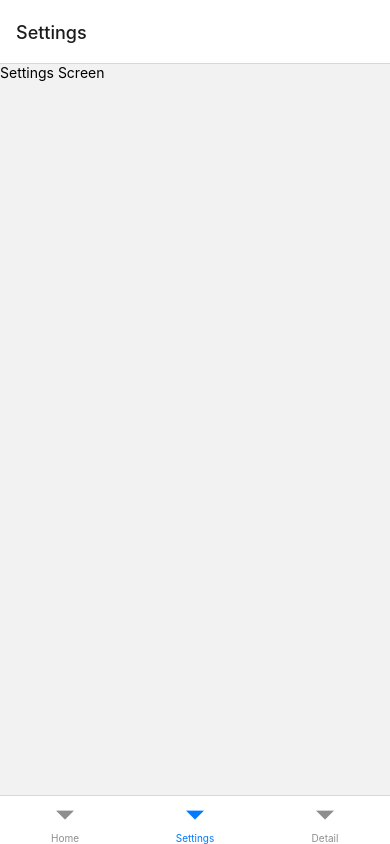
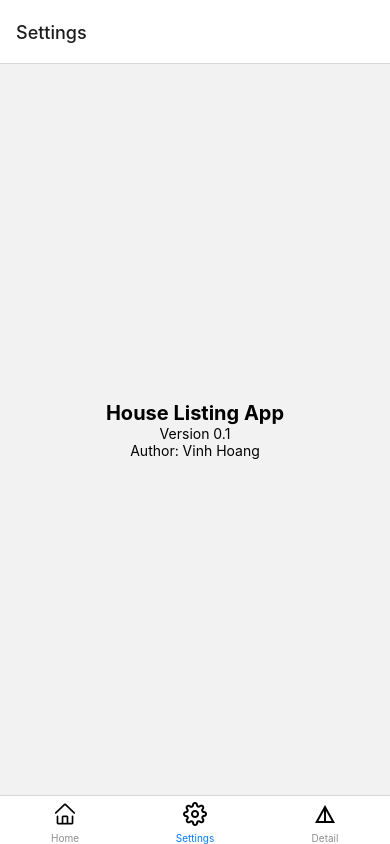
Before and after one commit to vinhhn3/TCD0301HouseListingApp, a React Native app: screen /Settings in a window 390 px wide. Built offline with nearby package versions, Linux system fonts and the light colour scheme; no server answers.

Commit message:
Refactor

```diff
--- a/App.js
+++ b/App.js
@@ -1,7 +1,7 @@
+import { AntDesign, Feather, MaterialIcons } from "@expo/vector-icons";
 import { createBottomTabNavigator } from "@react-navigation/bottom-tabs";
 import { NavigationContainer } from "@react-navigation/native";
 import React from "react";
-import { StyleSheet } from "react-native";
 import Detail from "./Screens/Detail";
 import Home from "./Screens/Home";
 import Settings from "./Screens/Settings";
@@ -11,7 +11,20 @@ const Stack = createBottomTabNavigator();
 const App = () => {
   return (
     <NavigationContainer>
-      <Stack.Navigator initialRouteName="Home">
+      <Stack.Navigator
+        initialRouteName="Home"
+        screenOptions={({ route }) => ({
+          tabBarIcon: ({ focused }) => {
+            if (route.name === "Home") {
+              return <AntDesign name="home" size={24} color="black" />;
+            } else if (route.name === "Settings") {
+              return <Feather name="settings" size={24} color="black" />;
+            } else if (route.name === "Detail") {
+              return <MaterialIcons name="details" size={24} color="black" />;
+            }
+          },
+        })}
+      >
         <Stack.Screen name="Home" component={Home} />
         <Stack.Screen name="Settings" component={Settings} />
         <Stack.Screen name="Detail" component={Detail} />
@@ -20,12 +33,4 @@ const App = () => {
   );
 };
 
-const styles = StyleSheet.create({
-  container: {
-    flex: 1,
-    alignItems: "center",
-    justifyContent: "center",
-  },
-});
-
 export default App;
--- a/Screens/Settings.js
+++ b/Screens/Settings.js
@@ -1,12 +1,29 @@
 import React from "react";
-import { Text, View } from "react-native";
+import { StyleSheet, Text, View } from "react-native";
 
 const Settings = () => {
   return (
-    <View>
-      <Text>Settings Screen</Text>
+    <View style={styles.container}>
+      <Text
+        style={{
+          fontSize: 20,
+          fontWeight: "bold",
+        }}
+      >
+        House Listing App
+      </Text>
+      <Text>Version 0.1</Text>
+      <Text>Author: Vinh Hoang</Text>
     </View>
   );
 };
 
+const styles = StyleSheet.create({
+  container: {
+    flex: 1,
+    alignItems: "center",
+    justifyContent: "center",
+  },
+});
+
 export default Settings;
```
